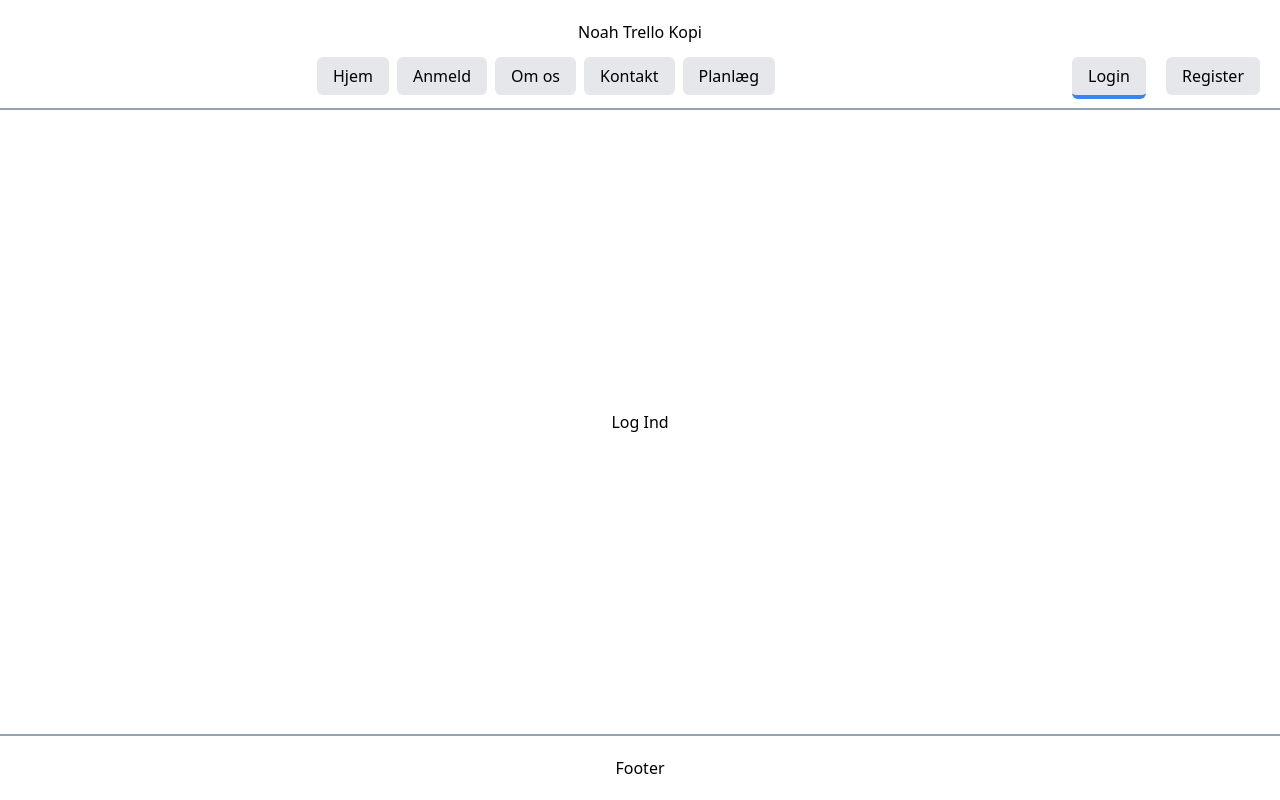
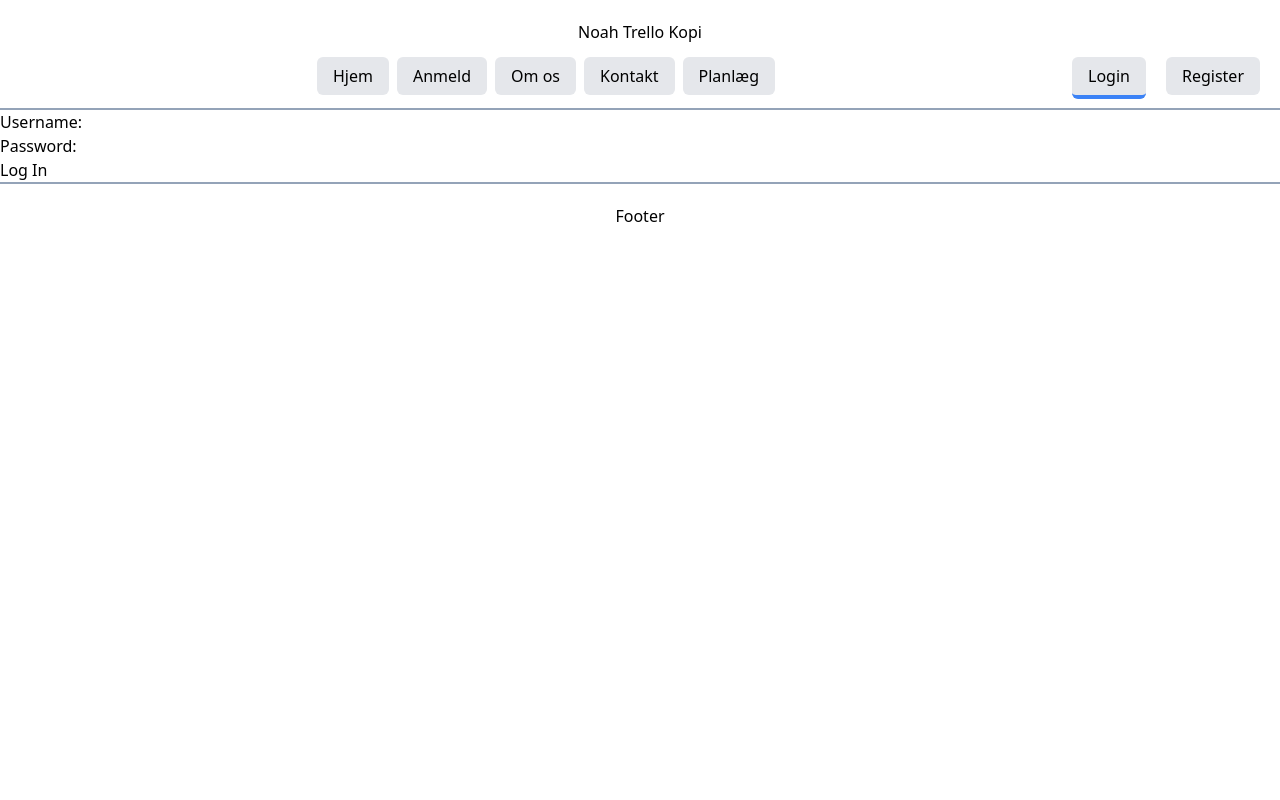
Before and after one commit to WizedWasTaken/Todo-Fullstack-App, a Next.js app: page /login in a window 1280 px wide. Built offline with nearby package versions, Linux system fonts and the light colour scheme.

Commit message:
Add dependencies and update login page

```diff
--- a/package.json
+++ b/package.json
@@ -9,10 +9,14 @@
     "lint": "next lint"
   },
   "dependencies": {
+    "@types/next-auth": "^3.15.0",
     "dotenv": "^16.4.5",
     "eslint-plugin-jsdoc": "^48.2.1",
+    "js-cookie": "^3.0.5",
+    "jsonwebtoken": "^9.0.2",
     "mongodb": "^6.4.0",
     "next": "14.1.3",
+    "next-auth": "^4.24.7",
     "react": "^18",
     "react-dom": "^18",
     "sass": "^1.71.1",
--- a/src/app/(pages)/login/page.tsx
+++ b/src/app/(pages)/login/page.tsx
@@ -1,7 +1,64 @@
-export default function Plan() {
+'use client';
+import { useState } from 'react';
+import { useRouter } from 'next/navigation';
+
+function LoginPage() {
+  const [username, setUsername] = useState('');
+  const [password, setPassword] = useState('');
+  const router = useRouter();
+
+  const handleLogin = async (e: { preventDefault: () => void }) => {
+    e.preventDefault(); // Prevent default form submission
+
+    try {
+      const response = await fetch('/api/login', {
+        method: 'POST',
+        headers: {
+          'Content-Type': 'application/json',
+        },
+        body: JSON.stringify({
+          username,
+          password,
+        }),
+      });
+
+      if (!response.ok) throw new Error('Login failed');
+
+      const { token } = await response.json();
+      document.cookie = `token=${token}; path=/`;
+      router.push('/protected');
+    } catch (error) {
+      console.error(error);
+    }
+  };
+
   return (
-    <main className='flex flex-grow items-center justify-center'>
-      <h1>Log Ind</h1>
-    </main>
+    <div>
+      <form onSubmit={handleLogin}>
+        <label>
+          Username:
+          <input
+            type='text'
+            value={username}
+            onChange={(e) => setUsername(e.target.value)}
+            required
+          />
+        </label>
+        <br />
+        <label>
+          Password:
+          <input
+            type='password'
+            value={password}
+            onChange={(e) => setPassword(e.target.value)}
+            required
+          />
+        </label>
+        <br />
+        <button type='submit'>Log In</button>
+      </form>
+    </div>
   );
 }
+
+export default LoginPage;
```
Also changed, not shown: 1 other file (tests, documents, lock files or other folders).
